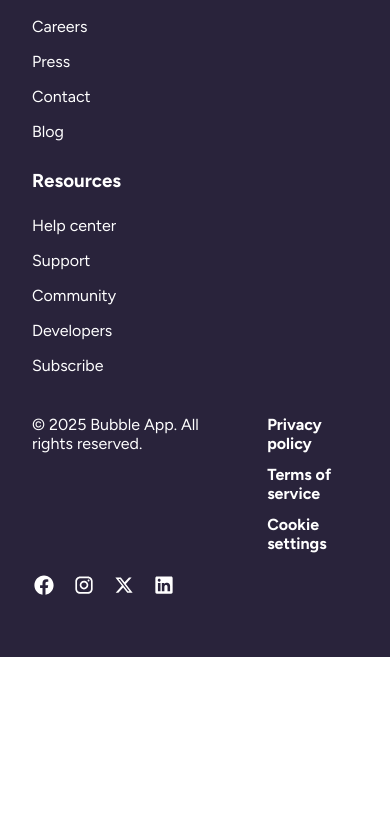
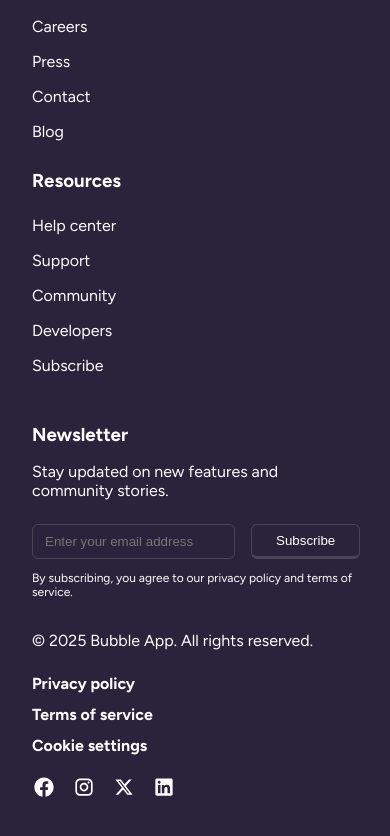
Before and after one commit to 3n0wd3n/Bubble, a Next.js app in the folder bubble/: page / in a window 390 px wide. Shown: the part 8645-9481 px from the top of the page. Before the commit the page ends 9302 px from the top, so only its background shows below. Built offline with nearby package versions, Linux system fonts and the light colour scheme.

Commit message:
Update page.module.css

```diff
--- a/bubble/src/app/page.module.css
+++ b/bubble/src/app/page.module.css
@@ -803,6 +803,10 @@
     display: flex;
   }
 
+  .footer__nav_container {
+    flex-direction: column;
+  }
+
   .footer__nav {
     flex-direction: column;
     gap: 20px;
@@ -813,6 +817,10 @@
     gap: 20px;
   }
 
+  .footer__bottom_legal_container{
+  flex-direction: column;
+  }
+
   .footer__bottom_legal {
     flex-direction: column;
     gap: 12px;
```
